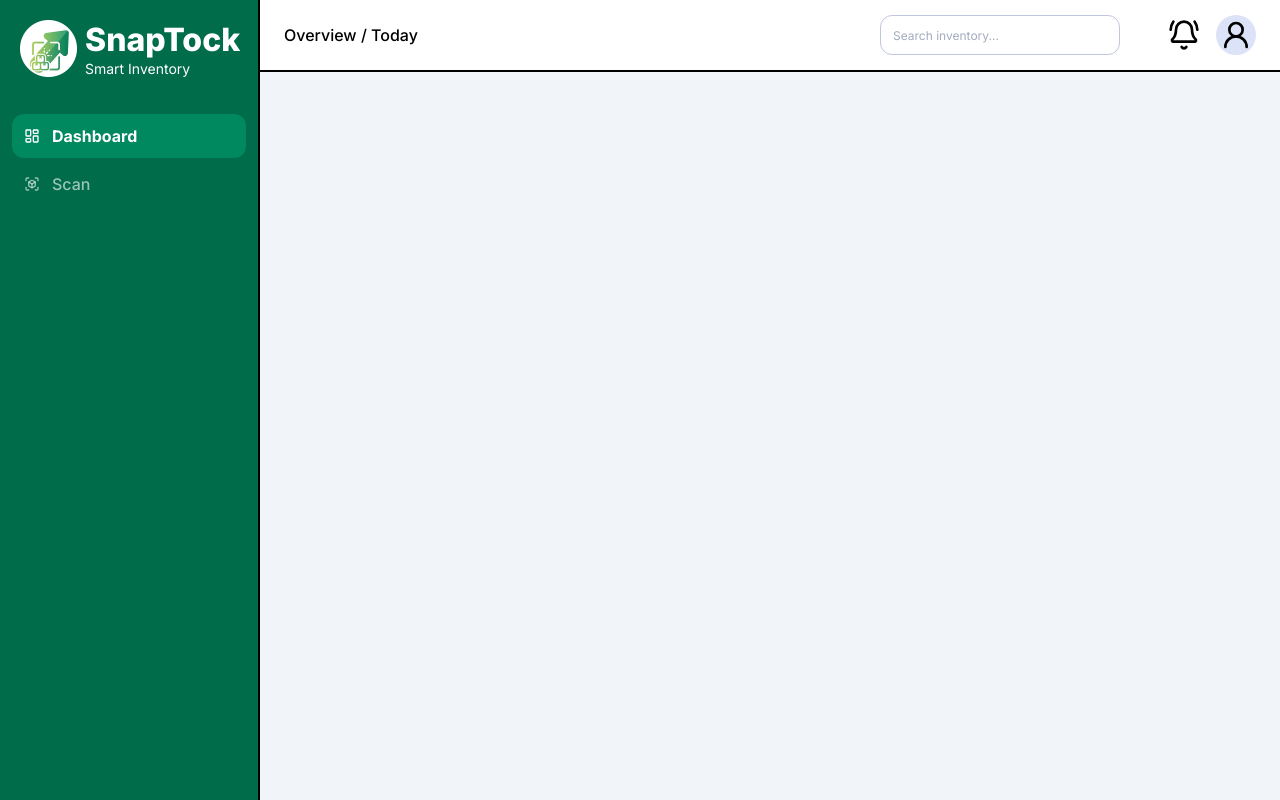
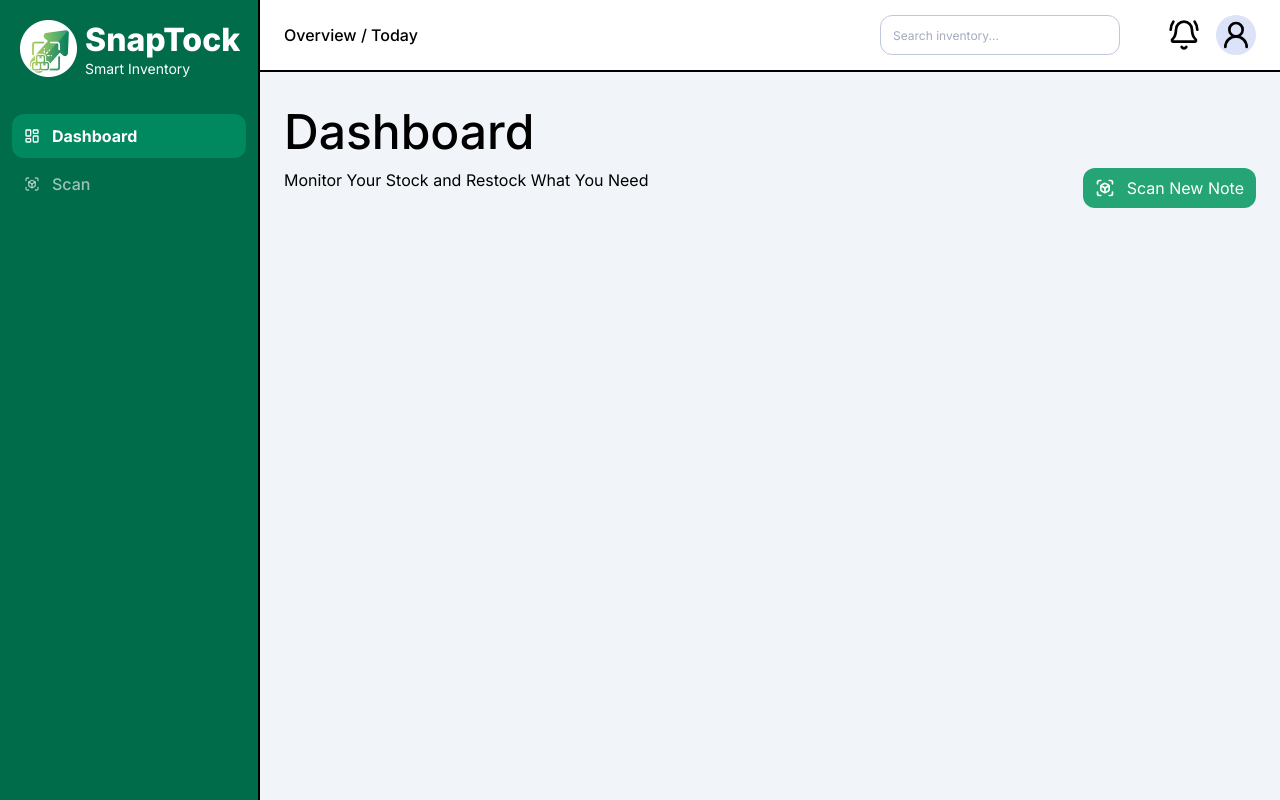
Before and after one commit to JempolKakiKiri/SnapTock-fe, a React (Vite) app: page /dashboard in a window 1280 px wide. Built offline with nearby package versions, Linux system fonts and the light colour scheme.

Commit message:
feat: add DashboardTitle component and integrate it into DashboardContainer

```diff
--- a/src/features/dashboard/components/DashboardHeader.tsx
+++ b/src/features/dashboard/components/DashboardHeader.tsx
@@ -1,11 +1,11 @@
-import {BellRing, UserRound} from "lucide-react";
+import { BellRing, UserRound } from "lucide-react";
 
 const DashboardHeader = () => {
   return (
     <header className="flex h-18 items-center justify-between border-b-2 bg-white px-6">
-          <span className="text-base font-inter-500 text-black">
-            Overview / Today
-          </span>
+      <span className="text-base font-inter-500 text-black">
+        Overview / Today
+      </span>
 
       <div className="flex items-center gap-12">
         <input
@@ -18,14 +18,22 @@ const DashboardHeader = () => {
             type="button"
             className="text-black transition-colors hover:text-gray-900 cursor-pointer"
           >
-            <BellRing width={32} height={32} className="hover:scale-105 transition-transform duration-200"/>
+            <BellRing
+              width={32}
+              height={32}
+              className="hover:scale-105 transition-transform duration-200"
+            />
           </button>
 
           <button
             type="button"
-            className="flex h-10 w-10 items-center justify-center rounded-full bg-gray-200"
+            className="flex h-10 w-10 items-center justify-center rounded-full bg-gray-200 cursor-pointer"
           >
-            <UserRound width={32} height={32} className="hover:scale-105 transition-transform duration-200"/>
+            <UserRound
+              width={32}
+              height={32}
+              className="hover:scale-105 transition-transform duration-200"
+            />
           </button>
         </div>
       </div>
--- /dev/null
+++ b/src/features/dashboard/components/DashboardTitle.tsx
@@ -0,0 +1,18 @@
+import {ScanBox} from "lucide-react";
+
+const DashboardTitle = () => {
+  return (
+    <div className="flex flex-col p-6">
+      <h1 className="font-inter-500 text-[48px]">Dashboard</h1>
+      <div className="w-full flex justify-between">
+        <p className="text-base font-inter-400">Monitor Your Stock and Restock What You Need</p>
+        <button className="flex items-center gap-3 text-white bg-green-500 px-3 py-2 rounded-xl cursor-pointer hover:scale-105 transition-transform duration-300">
+          <ScanBox width={20} height={20} />
+          <p className="text-base font-inter-400">Scan New Note</p>
+        </button>
+      </div>
+    </div>
+  );
+};
+
+export default DashboardTitle;
--- a/src/features/dashboard/container/DashboardContainer.tsx
+++ b/src/features/dashboard/container/DashboardContainer.tsx
@@ -1,9 +1,11 @@
 import DashboardHeader from "../components/DashboardHeader.tsx";
+import DashboardTitle from "../components/DashboardTitle.tsx";
 
 const DashboardContainer = () => {
   return (
     <>
       <DashboardHeader />
+      <DashboardTitle />
     </>
   );
 };
```
